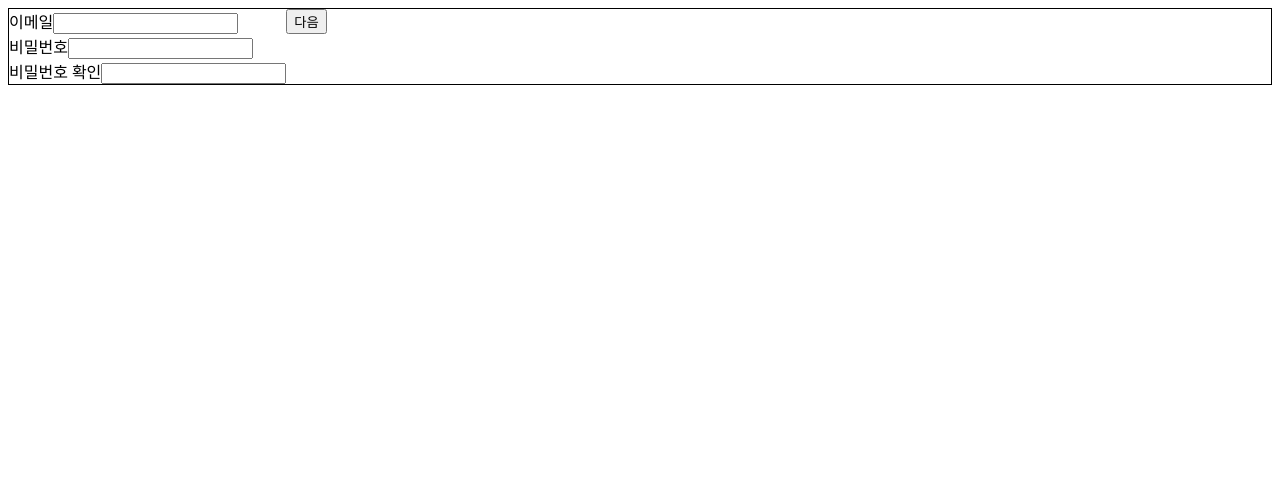
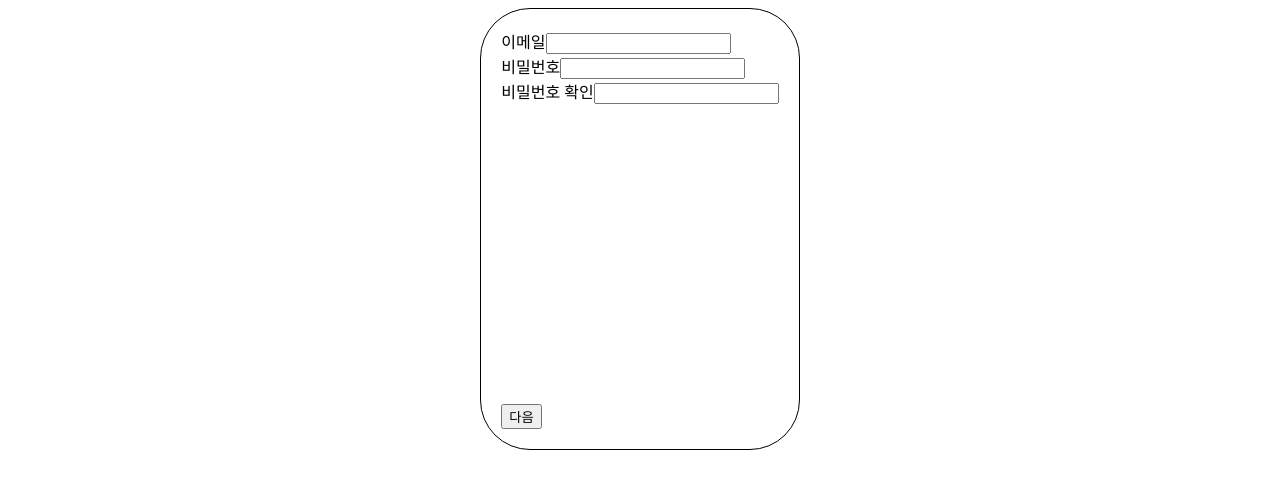
Before and after one commit to Bill1907/balaan-test, a Vue app: page / in a window 1280 px wide. Shown: the top 488 px of the page. Built offline with nearby package versions, Linux system fonts and the light colour scheme.

Commit message:
signup 기본 위치 설정

```diff
--- a/src/App.vue
+++ b/src/App.vue
@@ -14,5 +14,10 @@ export default {
 </script>
 
 <style>
-
+#app {
+  height: 100vh;
+  display: flex;
+  align-content: center;
+  justify-content: center;
+}
 </style>
--- a/src/view/SignUpPage.vue
+++ b/src/view/SignUpPage.vue
@@ -98,8 +98,13 @@ export default {
 
 <style>
 .signup-wrapper {
+  display: flex;
+  flex-direction: column;
+  justify-content: space-between;
+  padding: 20px;
+  height: 50vh;
   border: 1px solid black;
-  display: flex;
+  border-radius: 50px;
 }
 
 </style>
```
